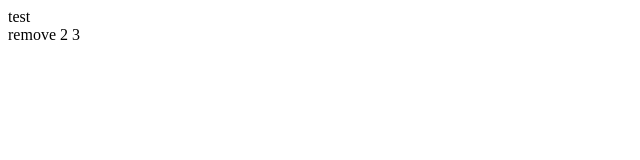
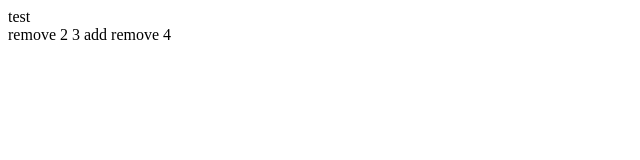
Before and after one commit to wongsakronde/firstProject, a plain HTML site: page index.html in a window 1280 px wide. Shown: the full height of the page, 0-640 px from the left. Drawn offline with Linux system fonts and the light colour scheme.

Commit message:
add remove 4

```diff
--- a/index.html
+++ b/index.html
@@ -13,6 +13,8 @@
         remove
         2
         3
+
+        add remove 4
     </div>
 </body>
 
```
